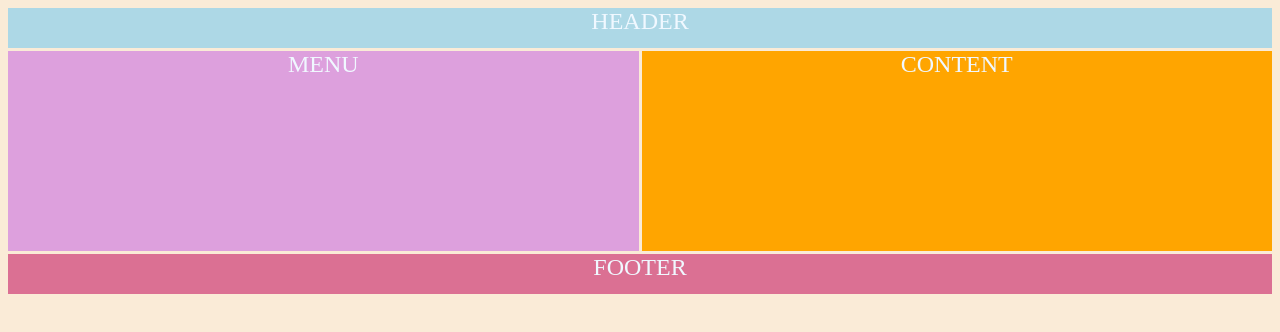
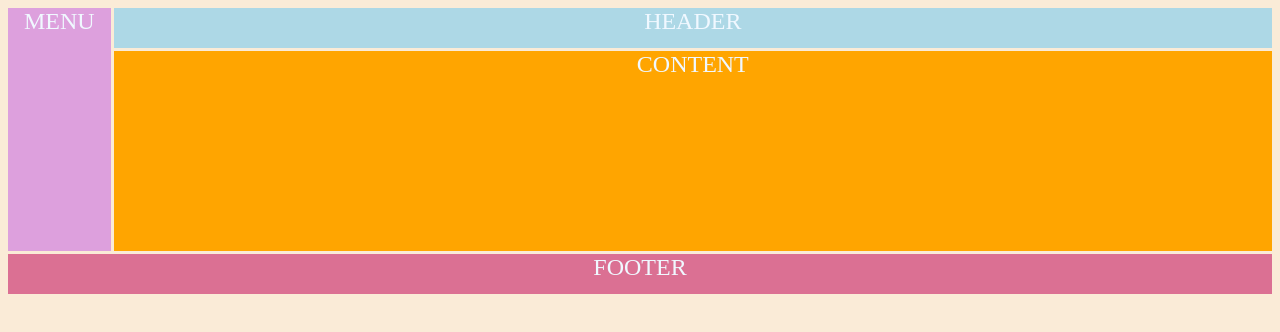
Before and after one commit to HarikaPenukonda/css-grids-tutorial, a plain HTML site: page src/Positioning-items/index.html in a window 1280 px wide. Drawn offline with Linux system fonts and the light colour scheme.

Commit message:
positioning items

```diff
--- a/src/Positioning-items/basic.css
+++ b/src/Positioning-items/basic.css
@@ -8,7 +8,9 @@ body{
 .container{
     display: grid;
     grid-gap: 3px;
-    grid-template-columns: repeat(2,1fr);
+    /* grid-template-columns: repeat(2,1fr); */
+    /* grid-template-columns: 1fr 4fr; */
+    grid-template-columns: repeat(12,1fr);
     grid-template-rows: 40px 200px 40px;
 }
 
@@ -20,17 +22,20 @@ header - top row, menu and content - 2nd row and footer - 3rd row */
     /* header spans over entire first row */
     /* grid-column-start: 1;
     grid-column-end: 3; */
-    grid-column: 1 / 3;
+    grid-column: 2 / -1;
     /* grid-column: 1 / span 2;
-    grid-column: 1 / -1; */
+    grid-column: 1 / -1; when we dont know how many columns
+    the items will span*/
 }
 .menu{
     background-color:plum;
+    grid-row: 1 / 3;
 }
 .content{
     background-color:orange;
+    grid-column: 2 / -1;
 }
 .footer{
     background-color :palevioletred;
-    grid-column: 1 / 3;
+    grid-column: 1 / -1;
 }
```
